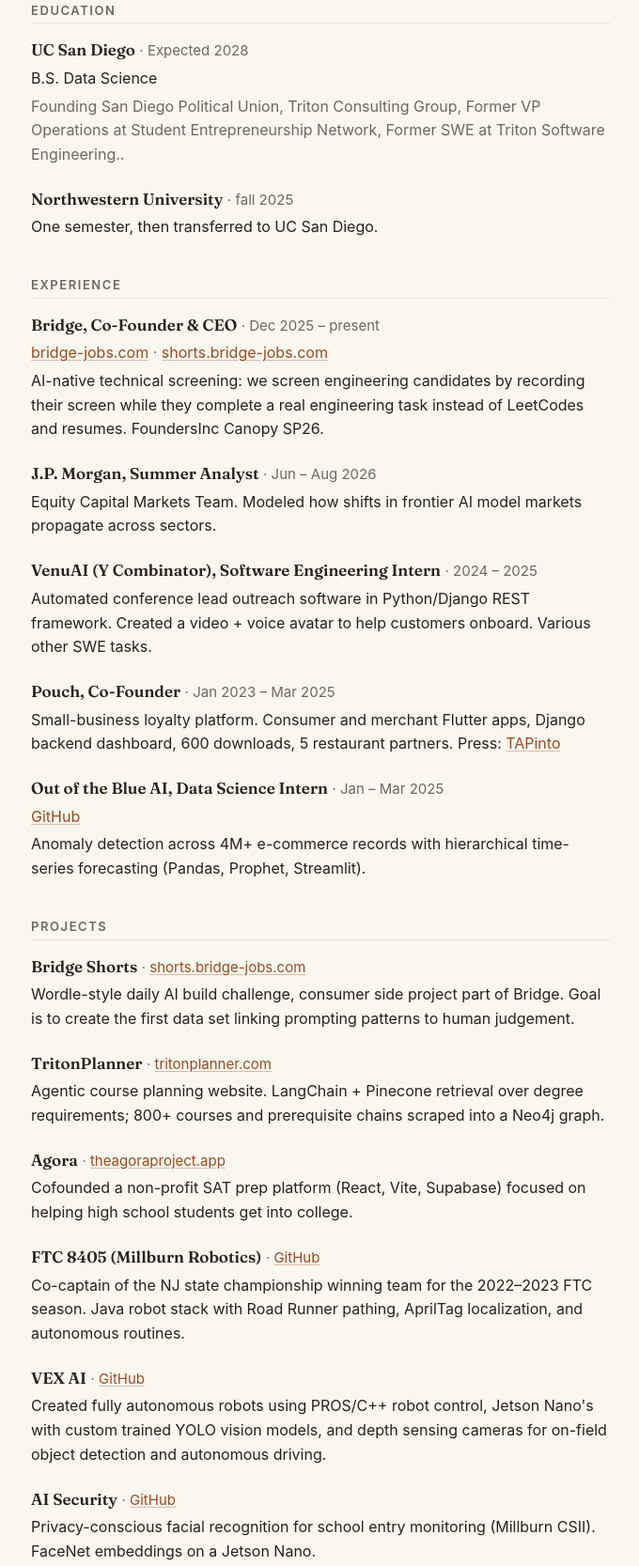
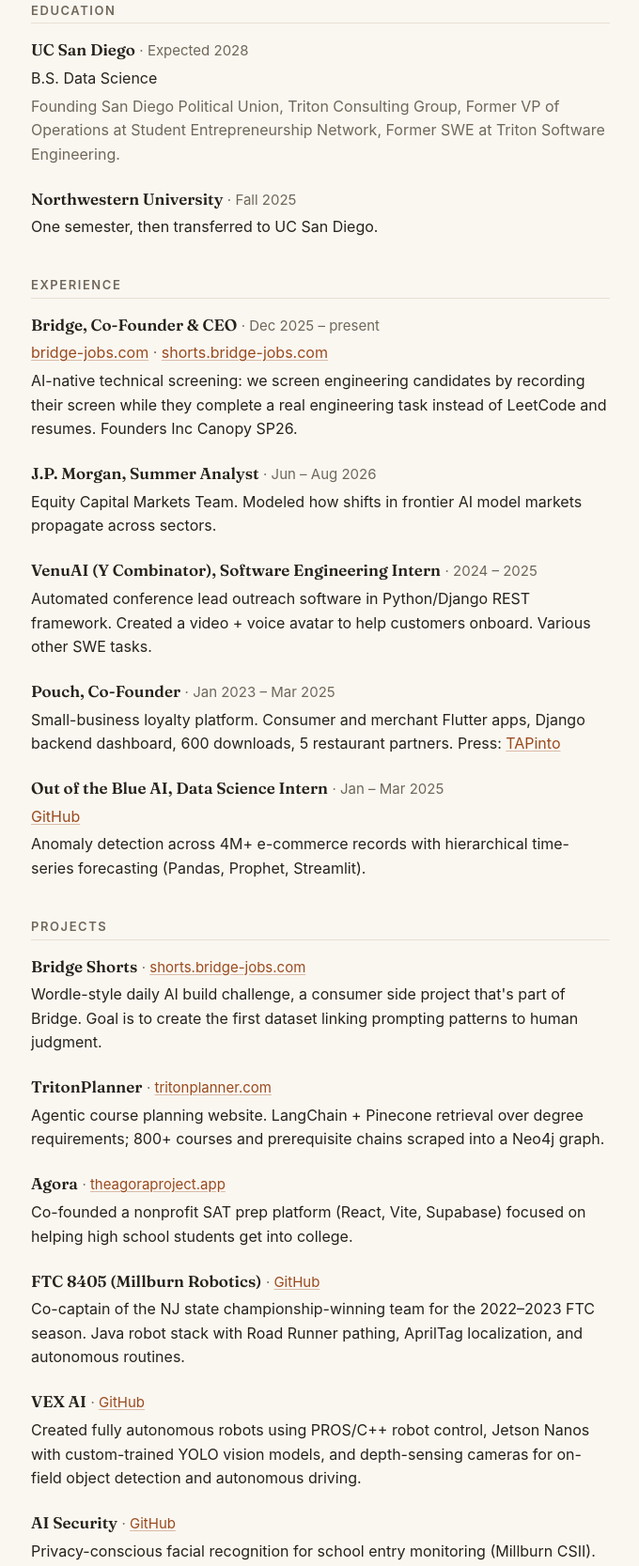
Before and after one commit to SaazM/Personal-Site, a website: page index.html in a window 1280 px wide. Shown: the part 247-1914 px from the top of the page at 94% size, without its empty margins (299-979 px from the left). Drawn offline with Linux system fonts and the light colour scheme.

Commit message:
frontend fixes

```diff
--- a/index.html
+++ b/index.html
@@ -39,12 +39,12 @@
     <h3>UC San Diego</h3>
     <span class="date">· Expected 2028</span>
     <p>B.S. Data Science</p>
-    <p class="sub">Founding San Diego Political Union, Triton Consulting Group, Former VP Operations at Student Entrepreneurship Network, Former SWE at Triton Software Engineering..</p>
+    <p class="sub">Founding San Diego Political Union, Triton Consulting Group, Former VP of Operations at Student Entrepreneurship Network, Former SWE at Triton Software Engineering.</p>
   </div>
 
   <div class="entry">
     <h3>Northwestern University</h3>
-    <span class="date">· fall 2025</span>
+    <span class="date">· Fall 2025</span>
     <p>One semester, then transferred to UC San Diego.</p>
   </div>
 </section>
@@ -56,7 +56,7 @@
     <h3>Bridge, Co-Founder &amp; CEO</h3>
     <span class="date">· Dec 2025 – present</span>
     <p class="sub"><a href="https://bridge-jobs.com">bridge-jobs.com</a> · <a href="https://shorts.bridge-jobs.com">shorts.bridge-jobs.com</a></p>
-    <p>AI-native technical screening: we screen engineering candidates by recording their screen while they complete a real engineering task instead of LeetCodes and resumes. FoundersInc Canopy SP26.</p>
+    <p>AI-native technical screening: we screen engineering candidates by recording their screen while they complete a real engineering task instead of LeetCode and resumes. Founders Inc Canopy SP26.</p>
   </div>
 
   <div class="entry">
@@ -68,7 +68,7 @@
   <div class="entry">
     <h3>VenuAI (Y Combinator), Software Engineering Intern</h3>
     <span class="date">· 2024 – 2025</span>
-    <p>Automated conference lead outreach software in Python/Django REST framework. Created a video + voice avatar to help customers onboard. Various other SWE tasks. </p>
+    <p>Automated conference lead outreach software in Python/Django REST framework. Created a video + voice avatar to help customers onboard. Various other SWE tasks.</p>
   </div>
 
   <div class="entry">
@@ -93,7 +93,7 @@
   <div class="entry">
     <h3>Bridge Shorts</h3>
     <span class="date">· <a href="https://shorts.bridge-jobs.com">shorts.bridge-jobs.com</a></span>
-    <p>Wordle-style daily AI build challenge, consumer side project part of Bridge. Goal is to create the first data set linking prompting patterns to human judgement.</p>
+    <p>Wordle-style daily AI build challenge, a consumer side project that's part of Bridge. Goal is to create the first dataset linking prompting patterns to human judgment.</p>
   </div>
 
   <div class="entry">
@@ -105,19 +105,19 @@
   <div class="entry">
     <h3>Agora</h3>
     <span class="date">· <a href="https://theagoraproject.app">theagoraproject.app</a></span>
-    <p>Cofounded a non-profit SAT prep platform (React, Vite, Supabase) focused on helping high school students get into college.</p>
+    <p>Co-founded a nonprofit SAT prep platform (React, Vite, Supabase) focused on helping high school students get into college.</p>
   </div>
 
   <div class="entry">
     <h3>FTC 8405 (Millburn Robotics)</h3>
     <span class="date">· <a href="https://github.com/SaazM/8405FTC_Revival_2022-2023">GitHub</a></span>
-    <p>Co-captain of the NJ state championship winning team for the 2022–2023 FTC season. Java robot stack with Road Runner pathing, AprilTag localization, and autonomous routines.</p>
+    <p>Co-captain of the NJ state championship-winning team for the 2022–2023 FTC season. Java robot stack with Road Runner pathing, AprilTag localization, and autonomous routines.</p>
   </div>
 
   <div class="entry">
     <h3>VEX AI</h3>
     <span class="date">· <a href="https://github.com/SaazM/VEXAI_2022-2023">GitHub</a></span>
-    <p>Created fully autonomous robots using PROS/C++ robot control, Jetson Nano's with custom trained YOLO vision models, and depth sensing cameras for on-field object detection and autonomous driving.</p>
+    <p>Created fully autonomous robots using PROS/C++ robot control, Jetson Nanos with custom-trained YOLO vision models, and depth-sensing cameras for on-field object detection and autonomous driving.</p>
   </div>
 
   <div class="entry">
@@ -161,10 +161,10 @@
 
   <ul class="notes">
     <li>
-      <strong>PennApps XXIII,  Second Place General</strong>
+      <strong>PennApps XXIII, Second Place General</strong>
       <span class="date">· 2022</span>
       <span class="about"><a href="https://devpost.com/software/puppet">Puppet</a> —
-        Touchless computer control: k-means gesture classification over a webcam, mapped to keys and mouse movement. </span>
+        Touchless computer control: k-means gesture classification over a webcam, mapped to keys and mouse movement.</span>
     </li>
     <li>
       <strong>PennApps XXIV, First Place Computer Vision</strong>
```
